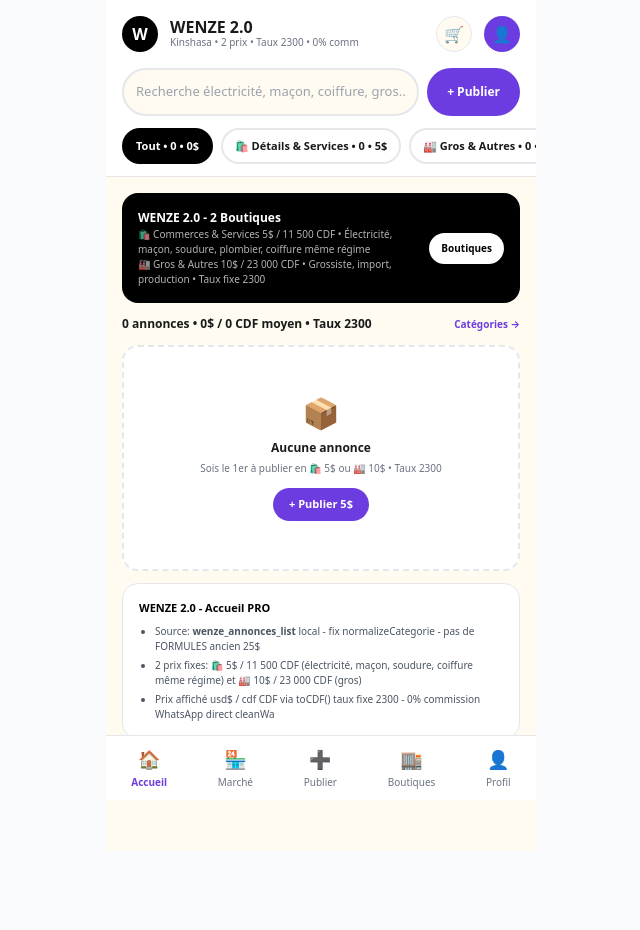
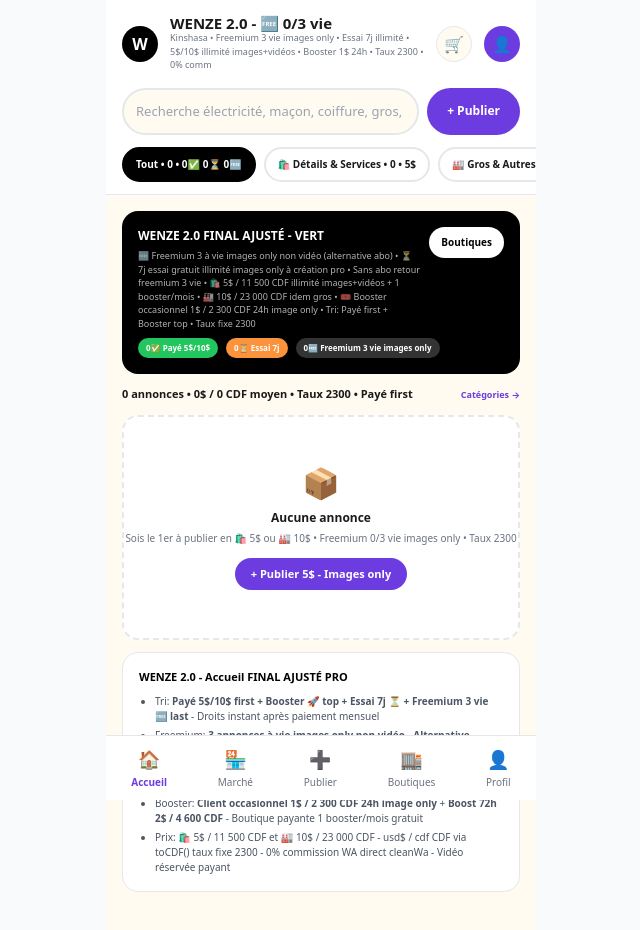
Before and after one commit to kongolokelvin47-cmd/Wenze-pwa, a Next.js app: page / in a window 1280 px wide. Shown: the top 930 px of the page, without its empty margins (319-959 px from the left). Before the commit the page ends 851 px from the top, so only its background shows below. Built offline with nearby package versions, Linux system fonts and the light colour scheme.

Commit message:
Enhance WenzeBusiness with subscription checks and sorting

```diff
--- a/app/page.tsx
+++ b/app/page.tsx
@@ -3,14 +3,22 @@ import { useState, useEffect, useMemo } from "react";
 import Link from "next/link";
 import { useRouter } from "next/navigation";
 import { CATEGORIES_WENZE, getCategorieById, normalizeCategorie, getPrixByCategorie, getActiviteById } from "@/lib/categories";
-import { TAUX_CDF, toCDF, toCDFString } from "@/lib/paiement";
+import { TAUX_CDF, toCDF, toCDFString, verifierAbonnement, checkFreemiumWenze } from "@/lib/paiement";
 
 function cleanWa(n: string){ return (n||"").toString().replace(/[^0-9]/g,""); }
-
 function formatPrix(p:any){
   const usd = Number(p.prix||p.prixUSD||0);
   const cdf = p.prixCDF ? Number(p.prixCDF) : toCDF(usd);
   return `${usd}$ / ${cdf.toLocaleString("fr-FR")} CDF`;
+}
+function getUserPayStatus(wa:string){
+  try{
+    const allUsers = JSON.parse(localStorage.getItem("wenze_all_users")||"[]");
+    const u = allUsers.find((x:any)=> cleanWa(x.ownerWhatsapp||x.whatsapp)===cleanWa(wa));
+    if(!u) return { isPaye:false, isEssai:false, media:"image-only", badge:"🆓 Freemium 3 vie", droits:"freemium-3-vie" };
+    const check = checkFreemiumWenze(u, 0);
+    return { isPaye: check.isPaye, isEssai: check.isEssai7j, media: check.media, badge: check.isPaye ? (check.type==="gros_autres"?"🏭 10$ Actif":"🛍️ 5$ Actif") : check.isEssai7j?`⏳ Essai ${check.joursRestants}j`:`🆓 ${check.count}/3 vie`, droits: check.droits, joursRestants: check.joursRestants };
+  } catch { return { isPaye:false, isEssai:false, media:"image-only", badge:"🆓", droits:"freemium" }; }
 }
 
 export default function WenzeBusiness() {
@@ -20,6 +28,7 @@ export default function WenzeBusiness() {
   const [selectedCat, setSelectedCat] = useState<string>("all");
   const [selectedImage, setSelectedImage] = useState<any>(null);
   const [toast, setToast] = useState("");
+  const [ab, setAb] = useState<any>(null);
 
   const loadAnnonces = ()=>{
     try{
@@ -28,12 +37,21 @@ export default function WenzeBusiness() {
         ...a,
         categorieId: normalizeCategorie(a.categorieId || a.categorie || "commerces-services"),
         prixCDF: a.prixCDF || toCDF(Number(a.prix||0)),
+        isVideo: !!a.isVideo,
+        media: a.isVideo ? "images-videos" : "image-only",
+        ownerStatus: getUserPayStatus(a.ownerWhatsapp||a.whatsapp||""),
       }));
       setAnnonces(fixed);
     } catch { setAnnonces([]); }
   };
 
-  useEffect(()=> { loadAnnonces(); const onStorage = ()=> loadAnnonces(); window.addEventListener("storage", onStorage); return ()=> window.removeEventListener("storage", onStorage); }, []);
+  useEffect(()=> {
+    loadAnnonces();
+    try{ setAb(verifierAbonnement()); } catch {}
+    const onStorage = ()=> { loadAnnonces(); try{ setAb(verifierAbonnement()); } catch {} };
+    window.addEventListener("storage", onStorage);
+    return ()=> window.removeEventListener("storage", onStorage);
+  }, []);
 
   const filtered = useMemo(()=>{
     let list = [...annonces];
@@ -47,7 +65,16 @@ export default function WenzeBusiness() {
         (a.commune||"").toLowerCase().includes(s)
       );
     }
-    return list.sort((a,b)=> new Date(b.created_at||b.createdAt||0).getTime() - new Date(a.created_at||a.createdAt||0).getTime());
+    // ✅ TRI WENZE 2.0 FINAL: Payé 5$/10$ first + Booster + Essai 7j + Freemium 3 vie last + Vidéo indicator
+    return list.sort((a,b)=>{
+      const payA = a.ownerStatus?.isPaye ? 2 : a.ownerStatus?.isEssai ? 1 : 0;
+      const payB = b.ownerStatus?.isPaye ? 2 : b.ownerStatus?.isEssai ? 1 : 0;
+      if(payA!==payB) return payB-payA;
+      const boostA = a.boostUntil && new Date(a.boostUntil).getTime()>Date.now() ? 1 : 0;
+      const boostB = b.boostUntil && new Date(b.boostUntil).getTime()>Date.now() ? 1 : 0;
+      if(boostA!==boostB) return boostB-boostA;
+      return new Date(b.created_at||b.createdAt||0).getTime() - new Date(a.created_at||a.createdAt||0).getTime();
+    });
   }, [annonces, search, selectedCat]);
 
   const showToast = (m:string)=> { setToast(m); setTimeout(()=> setToast(""), 2500); };
@@ -59,11 +86,14 @@ export default function WenzeBusiness() {
       if(exists){ showToast("Déjà dans panier 🛒"); return; }
       panier.push({ ...a, qty:1, prixCDF: a.prixCDF || toCDF(Number(a.prix||0)) });
       localStorage.setItem("wenze_panier", JSON.stringify(panier));
-      showToast(`Ajouté ${a.prix}$ / ${(a.prixCDF||toCDF(a.prix)).toLocaleString()} CDF 🛒`);
+      showToast(`Ajouté ${a.prix}$ / ${(a.prixCDF||toCDF(a.prix)).toLocaleString()} CDF 🛒 - ${a.ownerStatus?.badge||""}`);
     } catch { showToast("Panier plein"); }
   };
 
   const totalUSD = filtered.reduce((s,a)=> s + Number(a.prix||0), 0);
+  const countPaye = filtered.filter(a=> a.ownerStatus?.isPaye).length;
+  const countEssai = filtered.filter(a=> a.ownerStatus?.isEssai).length;
+  const countFreemium = filtered.filter(a=> !a.ownerStatus?.isPaye && !a.ownerStatus?.isEssai).length;
 
   return (
     <div className="max-w-[430px] mx-auto min-h-screen bg-[#FFFBF0] pb-24">
@@ -71,22 +101,22 @@ export default function WenzeBusiness() {
         <div className="p-4 flex items-center gap-3">
           <div className="w-9 h-9 bg-black rounded-full flex items-center justify-center text-white font-black">W</div>
           <div className="flex-1">
-            <h1 className="font-black text-[16px] leading-none">WENZE 2.0</h1>
-            <p className="text-[10px] text-gray-500">Kinshasa • 2 prix • Taux {TAUX_CDF} • 0% comm</p>
+            <h1 className="font-black text-[15px] leading-none">WENZE 2.0 - {ab?.isPaye?`✅ ${ab?.label} ${ab?.joursRestants}j`: ab?.isEssai7j?`⏳ Essai ${ab?.joursRestants}j`:`🆓 ${ab?.count||0}/3 vie`}</h1>
+            <p className="text-[9px] text-gray-500">{ab?.message || `Kinshasa • Freemium 3 vie images only • Essai 7j illimité • 5$/10$ illimité images+vidéos • Booster 1$ 24h • Taux ${TAUX_CDF} • 0% comm`}</p>
           </div>
           <Link href="/panier" className="w-9 h-9 bg-[#FFFBF0] border rounded-full flex items-center justify-center">🛒</Link>
           <Link href="/profil" className="w-9 h-9 bg-[#6C3CE0] text-white rounded-full flex items-center justify-center">👤</Link>
         </div>
         <div className="px-4 pb-3 flex gap-2">
-          <input value={search} onChange={e=> setSearch(e.target.value)} placeholder="Recherche électricité, maçon, coiffure, gros..." className="flex-1 border-2 p-3 rounded-full text-[13px] bg-[#FFFBF0]"/>
+          <input value={search} onChange={e=> setSearch(e.target.value)} placeholder="Recherche électricité, maçon, coiffure, gros, vidéo..." className="flex-1 border-2 p-3 rounded-full text-[13px] bg-[#FFFBF0]"/>
           <Link href="/publier" className="bg-[#6C3CE0] text-white px-5 rounded-full font-black text-[12px] flex items-center">+ Publier</Link>
         </div>
         <div className="px-4 pb-3 flex gap-2 overflow-x-auto">
-          <button onClick={()=> setSelectedCat("all")} className={`px-3 py-2 rounded-full text-[11px] font-black border-2 whitespace-nowrap ${selectedCat==="all"?"bg-black text-white border-black":"bg-white"}`}>Tout • {annonces.length} • {totalUSD}$</button>
+          <button onClick={()=> setSelectedCat("all")} className={`px-3 py-2 rounded-full text-[10px] font-black border-2 whitespace-nowrap ${selectedCat==="all"?"bg-black text-white border-black":"bg-white"}`}>Tout • {annonces.length} • {countPaye}✅ {countEssai}⏳ {countFreemium}🆓</button>
           {CATEGORIES_WENZE.map(c=> {
             const count = annonces.filter(a=> a.categorieId===c.id).length;
             const pi = getPrixByCategorie(c.id);
-            return <button key={c.id} onClick={()=> setSelectedCat(c.id)} className={`px-3 py-2 rounded-full text-[11px] font-black border-2 whitespace-nowrap ${selectedCat===c.id ? (c.id==="gros-autres"?"bg-black text-white border-black":"bg-[#6C3CE0] text-white border-[#6C3CE0]") : "bg-white"}`}>{c.icon} {c.titreCourt} • {count} • {pi.prixUSD}$</button>
+            return <button key={c.id} onClick={()=> setSelectedCat(c.id)} className={`px-3 py-2 rounded-full text-[10px] font-black border-2 whitespace-nowrap ${selectedCat===c.id ? (c.id==="gros-autres"?"bg-black text-white border-black":"bg-[#6C3CE0] text-white border-[#6C3CE0]") : "bg-white"}`}>{c.icon} {c.titreCourt} • {count} • {pi.prixUSD}$</button>
           })}
         </div>
       </header>
@@ -94,38 +124,47 @@ export default function WenzeBusiness() {
       <div className="p-4 space-y-3">
         {toast && <div className="bg-black text-white p-3 rounded-xl text-[12px] font-bold text-center">{toast}</div>}
 
-        <div className="bg-black text-white rounded-2xl p-4 flex justify-between items-center">
-          <div><p className="font-black text-[12px]">WENZE 2.0 - 2 Boutiques</p><p className="text-[10px] opacity-70">🛍️ Commerces & Services 5$ / 11 500 CDF • Électricité, maçon, soudure, plombier, coiffure même régime</p><p className="text-[10px] opacity-70">🏭 Gros & Autres 10$ / 23 000 CDF • Grossiste, import, production • Taux fixe {TAUX_CDF}</p></div>
-          <Link href="/boutiques" className="bg-white text-black px-3 py-2 rounded-full font-black text-[10px]">Boutiques</Link>
+        <div className="bg-black text-white rounded-2xl p-4">
+          <div className="flex justify-between items-start">
+            <div className="flex-1"><p className="font-black text-[12px]">WENZE 2.0 FINAL AJUSTÉ - VERT</p><p className="text-[9px] opacity-70 mt-1">🆓 Freemium 3 à vie images only non vidéo (alternative abo) • ⏳ 7j essai gratuit illimité images only à création pro • Sans abo retour freemium 3 vie • 🛍️ 5$ / 11 500 CDF illimité images+vidéos + 1 booster/mois • 🏭 10$ / 23 000 CDF idem gros • 🎟️ Booster occasionnel 1$ / 2 300 CDF 24h image only • Tri: Payé first + Booster top • Taux fixe {TAUX_CDF}</p></div>
+            <Link href="/boutiques" className="bg-white text-black px-3 py-2 rounded-full font-black text-[10px] ml-2">Boutiques</Link>
+          </div>
+          <div className="mt-2 flex gap-2 text-[8px]">
+            <span className="bg-green-500 text-white px-2 py-1 rounded-full font-bold">{countPaye}✅ Payé 5$/10$</span>
+            <span className="bg-orange-400 text-white px-2 py-1 rounded-full font-bold">{countEssai}⏳ Essai 7j</span>
+            <span className="bg-white/20 px-2 py-1 rounded-full font-bold">{countFreemium}🆓 Freemium 3 vie images only</span>
+          </div>
         </div>
 
         <div className="flex justify-between items-center">
-          <p className="font-black text-[12px]">{filtered.length} annonces • {formatPrix({ prix: filtered.reduce((s,a)=> s + Number(a.prix||0),0)/Math.max(1,filtered.length) })} moyen • Taux {TAUX_CDF}</p>
-          <Link href="/categories" className="text-[10px] text-[#6C3CE0] font-bold">Catégories →</Link>
+          <p className="font-black text-[11px]">{filtered.length} annonces • {formatPrix({ prix: filtered.reduce((s,a)=> s + Number(a.prix||0),0)/Math.max(1,filtered.length) })} moyen • Taux {TAUX_CDF} • Payé first</p>
+          <Link href="/categories" className="text-[9px] text-[#6C3CE0] font-bold">Catégories →</Link>
         </div>
 
         <div className="grid grid-cols-2 gap-3">
           {filtered.length===0 ? (
             <div className="col-span-2 text-center py-12 bg-white border-2 border-dashed rounded-2xl">
-              <p className="text-3xl">📦</p><p className="text-[12px] font-bold mt-2">Aucune annonce {selectedCat!=="all" ? `en ${getCategorieById(selectedCat)?.titreCourt}` : ""} {search?`pour "${search}"`:""}</p><p className="text-[10px] text-gray-500 mt-1">Sois le 1er à publier en {selectedCat==="all"?"🛍️ 5$ ou 🏭 10$": getCategorieById(selectedCat)?.titreCourt + ` ${getPrixByCategorie(selectedCat).prixUSD}$`} • Taux {TAUX_CDF}</p><Link href={`/publier?cat=${selectedCat==="all"?"commerces-services":selectedCat}`} className="inline-block mt-3 bg-[#6C3CE0] text-white px-4 py-2 rounded-full font-black text-[11px]">+ Publier {selectedCat==="all"?"5$":`${getPrixByCategorie(selectedCat).prixUSD}$`}</Link>
+              <p className="text-3xl">📦</p><p className="text-[12px] font-bold mt-2">Aucune annonce {selectedCat!=="all" ? `en ${getCategorieById(selectedCat)?.titreCourt}` : ""} {search?`pour "${search}"`:""}</p><p className="text-[10px] text-gray-500 mt-1">Sois le 1er à publier en {selectedCat==="all"?"🛍️ 5$ ou 🏭 10$": getCategorieById(selectedCat)?.titreCourt + ` ${getPrixByCategorie(selectedCat).prixUSD}$`} • {ab?.isPaye?"Illimité images+vidéos": ab?.isEssai7j?`Essai ${ab?.joursRestants}j illimité images only`:`Freemium ${ab?.count||0}/3 vie images only`} • Taux {TAUX_CDF}</p><Link href={`/publier?cat=${selectedCat==="all"?"commerces-services":selectedCat}`} className="inline-block mt-3 bg-[#6C3CE0] text-white px-4 py-2 rounded-full font-black text-[11px]">+ Publier {selectedCat==="all"?"5$":`${getPrixByCategorie(selectedCat).prixUSD}$`} - {ab?.media==="image-only"?"Images only":"Images+Vidéo"}</Link>
             </div>
           ) : filtered.map((a:any)=>{
             const cat = getCategorieById(a.categorieId);
             const pi = cat ? getPrixByCategorie(cat.id) : { prixUSD:5, prixCDF:11500 };
             const activite = getActiviteById(a.categorieId, a.activiteId);
+            const status = a.ownerStatus;
             return (
-              <div key={a.id} className="bg-white border rounded-2xl overflow-hidden flex flex-col">
+              <div key={a.id} className={`bg-white border-2 rounded-2xl overflow-hidden flex flex-col ${status?.isPaye?"border-green-200": status?.isEssai?"border-orange-200":"border-gray-100"}`}>
                 <button onClick={()=> setSelectedImage(a)} className="h-36 bg-[#FFFBF0] flex items-center justify-center overflow-hidden relative">
-                  {a.photo ? <img src={a.photo} alt={a.titre} className="max-w-full max-h-full object-contain"/> : <span className="text-3xl">{cat?.icon || "📦"}</span>}
-                  <span className={`absolute top-2 left-2 text-[8px] px-2 py-1 rounded-full font-black ${a.categorieId==="gros-autres"?"bg-black text-white":"bg-[#6C3CE0] text-white"}`}>{cat?.icon} {pi.prixUSD}$</span>
+                  {a.isVideo ? <video src={a.photo} className="max-w-full max-h-full object-contain" muted/> : a.photo ? <img src={a.photo} alt={a.titre} className="max-w-full max-h-full object-contain"/> : <span className="text-3xl">{cat?.icon || "📦"}</span>}
+                  <span className={`absolute top-2 left-2 text-[7px] px-2 py-1 rounded-full font-black ${status?.isPaye ? (a.categorieId==="gros-autres"?"bg-black text-white":"bg-green-500 text-white") : status?.isEssai ? "bg-orange-400 text-white" : "bg-gray-200 text-gray-600"}`}>{status?.badge || `${cat?.icon} ${pi.prixUSD}$`} {a.isVideo?"🎥":"🖼️"}</span>
+                  {a.boostUntil && new Date(a.boostUntil).getTime()>Date.now() && <span className="absolute top-2 right-2 text-[7px] bg-[#25D366] text-white px-2 py-1 rounded-full font-black">🚀 BOOST</span>}
                 </button>
                 <div className="p-2.5 flex-1 flex flex-col">
                   <Link href={`/produit/${a.id}`} className="font-bold text-[12px] leading-tight line-clamp-2">{a.titre}</Link>
-                  <p className="text-[10px] text-gray-500 mt-0.5 truncate">{activite?.label || a.activite || cat?.titreCourt} • {a.commune}</p>
-                  <p className="font-black text-[12px] text-[#6C3CE0] mt-1">{Number(a.prix||0)}$ <span className="text-[10px] text-gray-500 font-normal">/ {(a.prixCDF||toCDF(a.prix)).toLocaleString()} CDF</span></p>
-                  <p className="text-[9px] text-gray-400">Boutique {pi.prixUSD}$ • Taux {TAUX_CDF}</p>
+                  <p className="text-[9px] text-gray-500 mt-0.5 truncate">{activite?.label || a.activite || cat?.titreCourt} • {a.commune} • {a.media==="image-only"?"Images only":"Images+Vidéo"} • {status?.droits||""}</p>
+                  <p className="font-black text-[12px] text-[#6C3CE0] mt-1">{Number(a.prix||0)}$ <span className="text-[10px] text-gray-500 font-normal">/ {(a.prixCDF||toCDF(a.prix)).toLocaleString()} CDF</span> {a.isVideo?<span className="text-[8px] bg-red-100 text-red-600 px-1 rounded">VIDÉO</span>:<span className="text-[8px] bg-gray-100 px-1 rounded">IMG</span>}</p>
+                  <p className="text-[8px] text-gray-400">{status?.badge} • Boutique {pi.prixUSD}$ • Taux {TAUX_CDF} • {status?.isPaye?"Droits instant":"Freemium 3 vie"}</p>
                   <div className="mt-2 grid grid-cols-2 gap-1">
-                    <a href={`https://wa.me/${cleanWa(a.ownerWhatsapp||a.whatsapp||"")}?text=${encodeURIComponent(`Bonjour WENZE 👋 ${a.titre} ${a.prix}$ / ${(a.prixCDF||toCDF(a.prix)).toLocaleString()} CDF - ${a.id} - Taux ${TAUX_CDF}`)}`} target="_blank" className="bg-[#25D366] text-white text-center py-2 rounded-full font-bold text-[10px]">WhatsApp</a>
+                    <a href={`https://wa.me/${cleanWa(a.ownerWhatsapp||a.whatsapp||"")}?text=${encodeURIComponent(`Bonjour WENZE 👋 ${a.titre} ${a.prix}$ / ${(a.prixCDF||toCDF(a.prix)).toLocaleString()} CDF - ${a.id} - ${a.media} - Taux ${TAUX_CDF} - ${status?.badge}`)}`} target="_blank" className="bg-[#25D366] text-white text-center py-2 rounded-full font-bold text-[10px]">WhatsApp</a>
                     <button onClick={()=> addPanier(a)} className="bg-black text-white py-2 rounded-full font-bold text-[10px]">🛒 Panier</button>
                   </div>
                 </div>
@@ -135,11 +174,13 @@ export default function WenzeBusiness() {
         </div>
 
         <div className="bg-white border rounded-2xl p-4 text-[10px] text-gray-600">
-          <p className="font-black text-[11px] text-black">WENZE 2.0 - Accueil PRO</p>
+          <p className="font-black text-[11px] text-black">WENZE 2.0 - Accueil FINAL AJUSTÉ PRO</p>
           <ul className="list-disc ml-4 mt-2 space-y-1">
-            <li>Source: <b>wenze_annonces_list</b> local - fix {`normalizeCategorie`} - pas de FORMULES ancien 25$</li>
-            <li>2 prix fixes: 🛍️ 5$ / 11 500 CDF (électricité, maçon, soudure, coiffure même régime) et 🏭 10$ / 23 000 CDF (gros)</li>
-            <li>Prix affiché {`usd$ / cdf CDF`} via {`toCDF()`} taux fixe {TAUX_CDF} - 0% commission WhatsApp direct {`cleanWa`}</li>
+            <li>Tri: <b>Payé 5$/10$ first + Booster 🚀 top + Essai 7j ⏳ + Freemium 3 vie 🆓 last</b> - Droits instant après paiement mensuel</li>
+            <li>Freemium: <b>3 annonces à vie images only non vidéo - Alternative abonnement</b> - Sans abo retour freemium 3 vie</li>
+            <li>Essai: <b>7j gratuits illimité images only à création compte pro (boutiques & autres)</b> - Puis freemium 3 vie</li>
+            <li>Booster: <b>Client occasionnel 1$ / 2 300 CDF 24h image only</b> + <b>Boost 72h 2$ / 4 600 CDF</b> - Boutique payante 1 booster/mois gratuit</li>
+            <li>Prix: 🛍️ 5$ / 11 500 CDF et 🏭 10$ / 23 000 CDF - {`usd$ / cdf CDF`} via toCDF() taux fixe {TAUX_CDF} - 0% commission WA direct cleanWa - Vidéo réservée payant</li>
           </ul>
         </div>
       </div>
@@ -147,8 +188,8 @@ export default function WenzeBusiness() {
       {selectedImage && (
         <div className="fixed inset-0 bg-black/80 z-50 flex items-center justify-center p-4" onClick={()=> setSelectedImage(null)}>
           <div className="bg-white rounded-2xl max-w-[380px] w-full overflow-hidden" onClick={e=> e.stopPropagation()}>
-            <div className="h-72 bg-[#FFFBF0] flex items-center justify-center">{selectedImage.photo ? <img src={selectedImage.photo} alt={selectedImage.titre} className="max-w-full max-h-full object-contain"/> : <span className="text-4xl">{getCategorieById(selectedImage.categorieId)?.icon}</span>}</div>
-            <div className="p-4"><p className="font-black text-[13px]">{selectedImage.titre}</p><p className="text-[11px] text-gray-600 mt-1 line-clamp-3">{selectedImage.description}</p><p className="font-black text-[#6C3CE0] mt-2">{formatPrix(selectedImage)} • Boutique {getPrixByCategorie(selectedImage.categorieId).prixUSD}$ • Taux {TAUX_CDF}</p><div className="mt-3 grid grid-cols-2 gap-2"><Link href={`/produit/${selectedImage.id}`} className="bg-black text-white text-center py-3 rounded-full font-bold text-[12px]">Voir produit</Link><button onClick={()=> setSelectedImage(null)} className="bg-white border py-3 rounded-full font-bold text-[12px]">Fermer</button></div></div>
+            <div className="h-72 bg-[#FFFBF0] flex items-center justify-center">{selectedImage.isVideo ? <video src={selectedImage.photo} controls className="max-w-full max-h-full"/> : selectedImage.photo ? <img src={selectedImage.photo} alt={selectedImage.titre} className="max-w-full max-h-full object-contain"/> : <span className="text-4xl">{getCategorieById(selectedImage.categorieId)?.icon}</span>}</div>
+            <div className="p-4"><p className="font-black text-[13px]">{selectedImage.titre} {selectedImage.isVideo?"🎥":"🖼️"}</p><p className="text-[10px] text-gray-500">{selectedImage.ownerStatus?.badge} • {selectedImage.ownerStatus?.droits} • {selectedImage.media}</p><p className="text-[11px] text-gray-600 mt-1 line-clamp-3">{selectedImage.description}</p><p className="font-black text-[#6C3CE0] mt-2">{formatPrix(selectedImage)} • Boutique {getPrixByCategorie(selectedImage.categorieId).prixUSD}$ • Taux {TAUX_CDF} • {selectedImage.media}</p><div className="mt-3 grid grid-cols-2 gap-2"><Link href={`/produit/${selectedImage.id}`} className="bg-black text-white text-center py-3 rounded-full font-bold text-[12px]">Voir produit {selectedImage.isVideo?"🎥":"🖼️"}</Link><button onClick={()=> setSelectedImage(null)} className="bg-white border py-3 rounded-full font-bold text-[12px]">Fermer</button></div></div>
           </div>
         </div>
       )}
@@ -156,10 +197,10 @@ export default function WenzeBusiness() {
       <nav className="fixed bottom-0 max-w-[430px] w-full bg-white border-t flex justify-around py-2.5 text-[10px] z-30">
         <Link href="/" className="font-bold text-[#6C3CE0] flex flex-col items-center gap-0.5"><span className="text-[18px]">🏠</span>Accueil</Link>
         <Link href="/market" className="flex flex-col items-center gap-0.5 text-gray-500"><span className="text-[18px]">🏪</span>Marché</Link>
-        <Link href="/publier" className="flex flex-col items-center gap-0.5 text-gray-500"><span className="text-[18px]">➕</span>Publier</Link>
+        <Link href="/publier" className="flex flex-col items-center gap-0.5 text-gray-500"><span className="text-[18px]">➕</span>Publier {ab?.needsPay?`🆓 ${ab?.count}/3`: ab?.isEssai7j?`⏳ ${ab?.joursRestants}j`: ab?.isPaye?`✅ ${ab?.joursRestants}j`:""}</Link>
         <Link href="/boutiques" className="flex flex-col items-center gap-0.5 text-gray-500"><span className="text-[18px]">🏬</span>Boutiques</Link>
         <Link href="/profil" className="flex flex-col items-center gap-0.5 text-gray-500"><span className="text-[18px]">👤</span>Profil</Link>
       </nav>
     </div>
   );
-                  }
+                                   }
```
